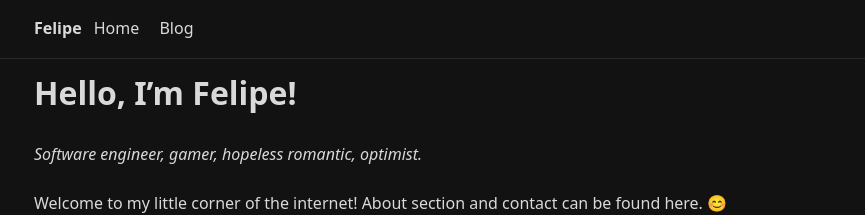
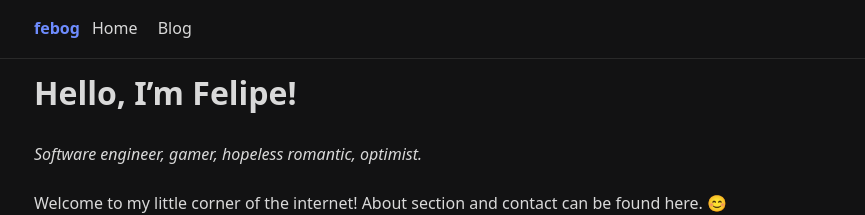
Before and after one commit to febog/website, a Jekyll site: the page built from src/index.md, in a window 1280 px wide. Shown: the top 215 px of the page, without its empty margins (206-1071 px from the left). Built offline with Jekyll 4.4.1, drawn with Linux system fonts in a browser that asks for light colours.

Commit message:
Change site title

```diff
--- a/src/_layouts/base.html
+++ b/src/_layouts/base.html
@@ -144,7 +144,7 @@
     a.site-title {
       font-weight: 600;
       border-bottom: 0;
-      color: var(--body-color);
+      color: var(--primary-color);
     }
 
     /* Blog post styles */
@@ -169,7 +169,7 @@
 <body>
   <header class="site-header">
     <nav class="navbar">
-      <a href="/" class="site-title">Felipe</a>
+      <a href="/" class="site-title">febog</a>
       <ul>
         <li><a href="/">Home</a></li>
         <li><a href="/blog">Blog</a></li>
```
